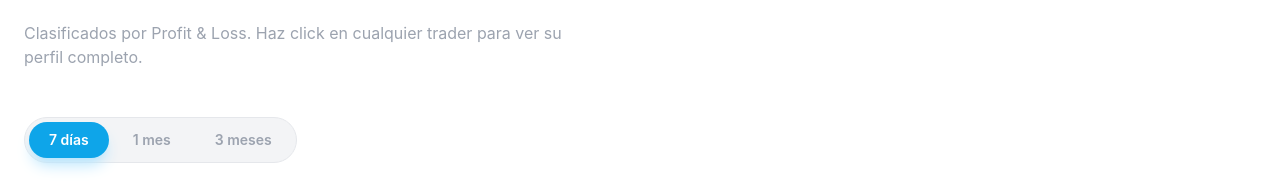
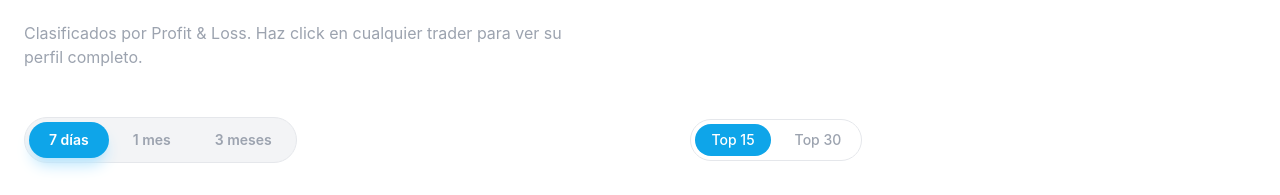
Before and after one commit to mentitaa/nocopy, a Next.js app: page / in a window 1280 px wide. Shown: the part 921-1116 px from the top of the page. Built offline with nearby package versions, Linux system fonts and the light colour scheme; no server answers.

Commit message:
fix: trader text visible + top 15/30 toggle

```diff
--- a/app/components/Dashboard.tsx
+++ b/app/components/Dashboard.tsx
@@ -2,6 +2,7 @@
 
 import { useState, useEffect, useCallback, useRef } from 'react';
 import { Period, Trader, PERIOD_LABELS } from '@/lib/polymarket';
+import clsx from 'clsx';
 import { useReveal } from '@/app/hooks/useReveal';
 import PeriodTabs from './PeriodTabs';
 import LeaderboardTable from './LeaderboardTable';
@@ -61,13 +62,14 @@ export default function Dashboard() {
   const [error, setError] = useState<string | null>(null);
   const [updatedAt, setUpdatedAt] = useState('');
   const [countdown, setCountdown] = useState(REFRESH / 1000);
+  const [limit, setLimit] = useState(15);
   const timerRef = useRef<ReturnType<typeof setInterval> | null>(null);
 
   const load = useCallback(async (p: Period) => {
     setLoading(true);
     setError(null);
     try {
-      const res = await fetch(`/api/leaderboard?period=${p}&limit=50`);
+      const res = await fetch(`/api/leaderboard?period=${p}&limit=${limit}`);
       if (!res.ok) throw new Error('API error');
       const data = await res.json();
       setTraders(data.traders ?? []);
@@ -82,6 +84,7 @@ export default function Dashboard() {
   }, []);
 
   useEffect(() => { load(period); }, [period, load]);
+  useEffect(() => { load(period); }, [limit, load]);
 
   useEffect(() => {
     timerRef.current = setInterval(() => load(period), REFRESH);
@@ -170,6 +173,24 @@ export default function Dashboard() {
             className="reveal flex flex-col sm:flex-row sm:items-center justify-between gap-4 mb-8"
           >
             <PeriodTabs active={period} onChange={setPeriod} disabled={loading} />
+            <div className="flex items-center gap-2 border border-gray-200 rounded-full p-1">
+              <button
+                onClick={() => setLimit(15)}
+                className={clsx('px-4 py-1.5 rounded-full text-sm font-medium transition-all',
+                  limit === 15 ? 'bg-sky-500 text-white' : 'text-gray-400 hover:text-gray-700'
+                )}
+              >
+                Top 15
+              </button>
+              <button
+                onClick={() => setLimit(30)}
+                className={clsx('px-4 py-1.5 rounded-full text-sm font-medium transition-all',
+                  limit === 30 ? 'bg-sky-500 text-white' : 'text-gray-400 hover:text-gray-700'
+                )}
+              >
+                Top 30
+              </button>
+            </div>
             <div className="flex items-center gap-3 text-xs font-mono text-gray-400">
               {updatedAt && (
                 <span>
```
